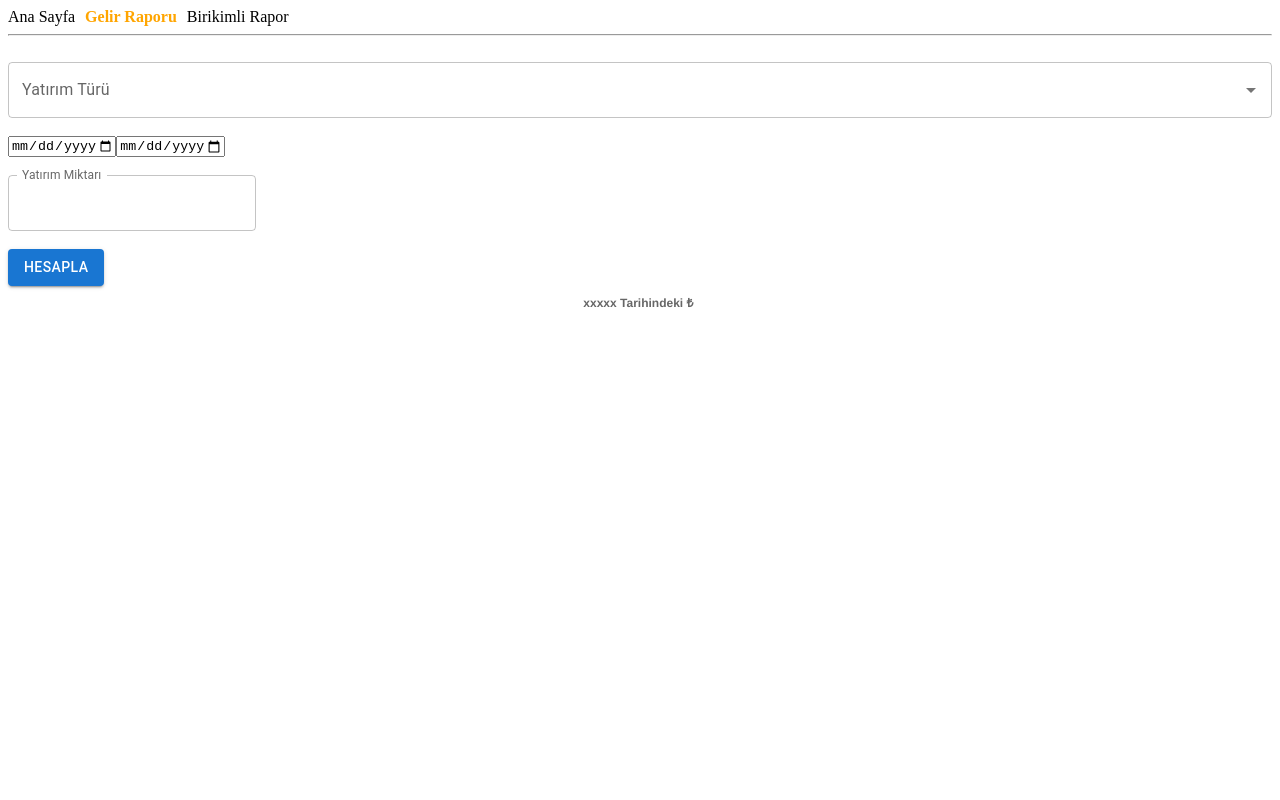
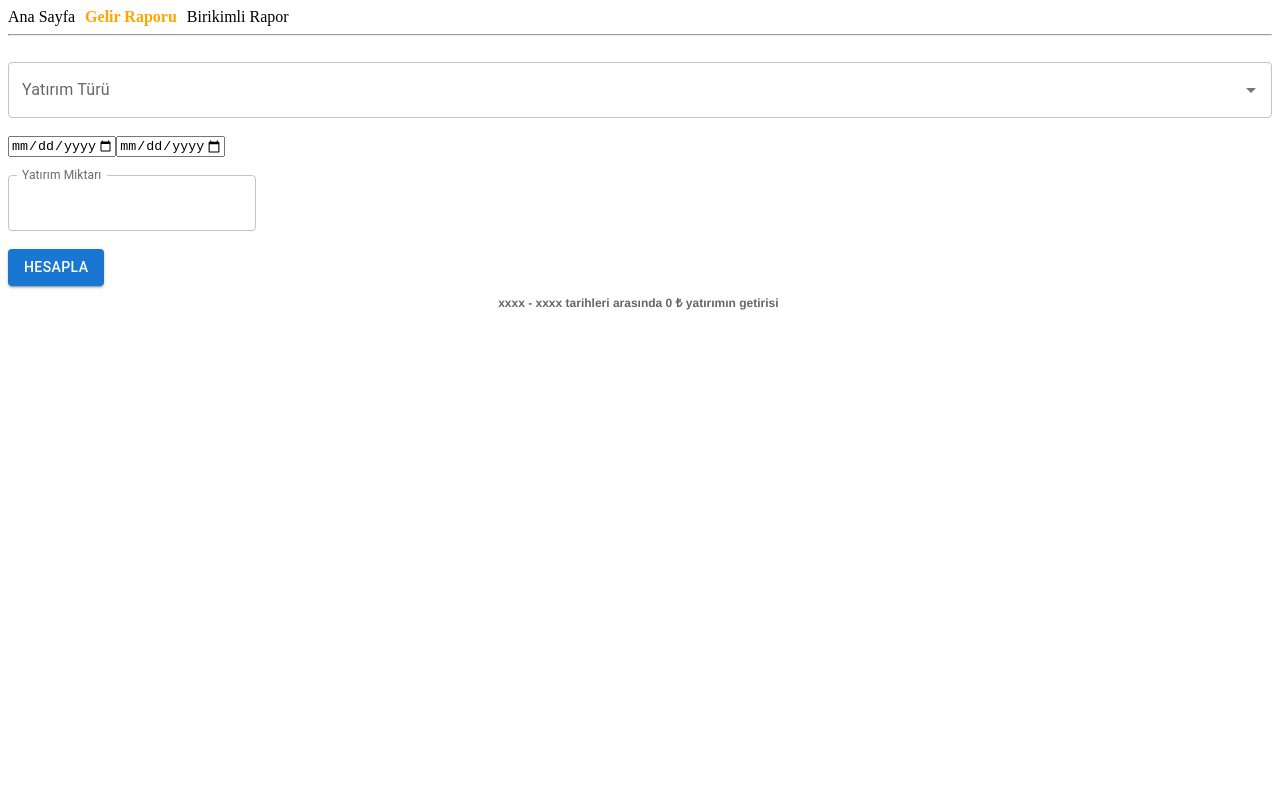
Before and after one commit to SerdarSerifoglu/Investment-Benchmark, a React (Create React App) app in the folder frontend/: page /revenue-report in a window 1280 px wide. Shown: the top 800 px of the page. Built offline with nearby package versions, Linux system fonts and the light colour scheme.

Commit message:
Update RevenueReportCharts.js

```diff
--- a/frontend/src/components/RevenueReportCharts.js
+++ b/frontend/src/components/RevenueReportCharts.js
@@ -1,10 +1,13 @@
 import { Bar } from "react-chartjs-2";
-import { RevenueReportData } from "../redux/reportFilters/reportFiltersSlice";
+import {
+  RevenueReportData,
+  RevenueReportFilter,
+} from "../redux/reportFilters/reportFiltersSlice";
 import { useSelector } from "react-redux";
 
 const RevenueReportCharts = () => {
   const reportData = useSelector(RevenueReportData);
-
+  const revenueReportFilter = useSelector(RevenueReportFilter);
   const options = {
     responsive: true,
     plugins: {
@@ -13,7 +16,11 @@ const RevenueReportCharts = () => {
       },
       title: {
         display: true,
-        text: "xxxxx Tarihindeki ₺ ",
+        text: `${revenueReportFilter.startDate ?? "xxxx"} - ${
+          revenueReportFilter.endDate ?? "xxxx"
+        } tarihleri arasında ${
+          revenueReportFilter.investmentAmount ?? "0"
+        } ₺ yatırımın getirisi `,
       },
     },
   };
```
